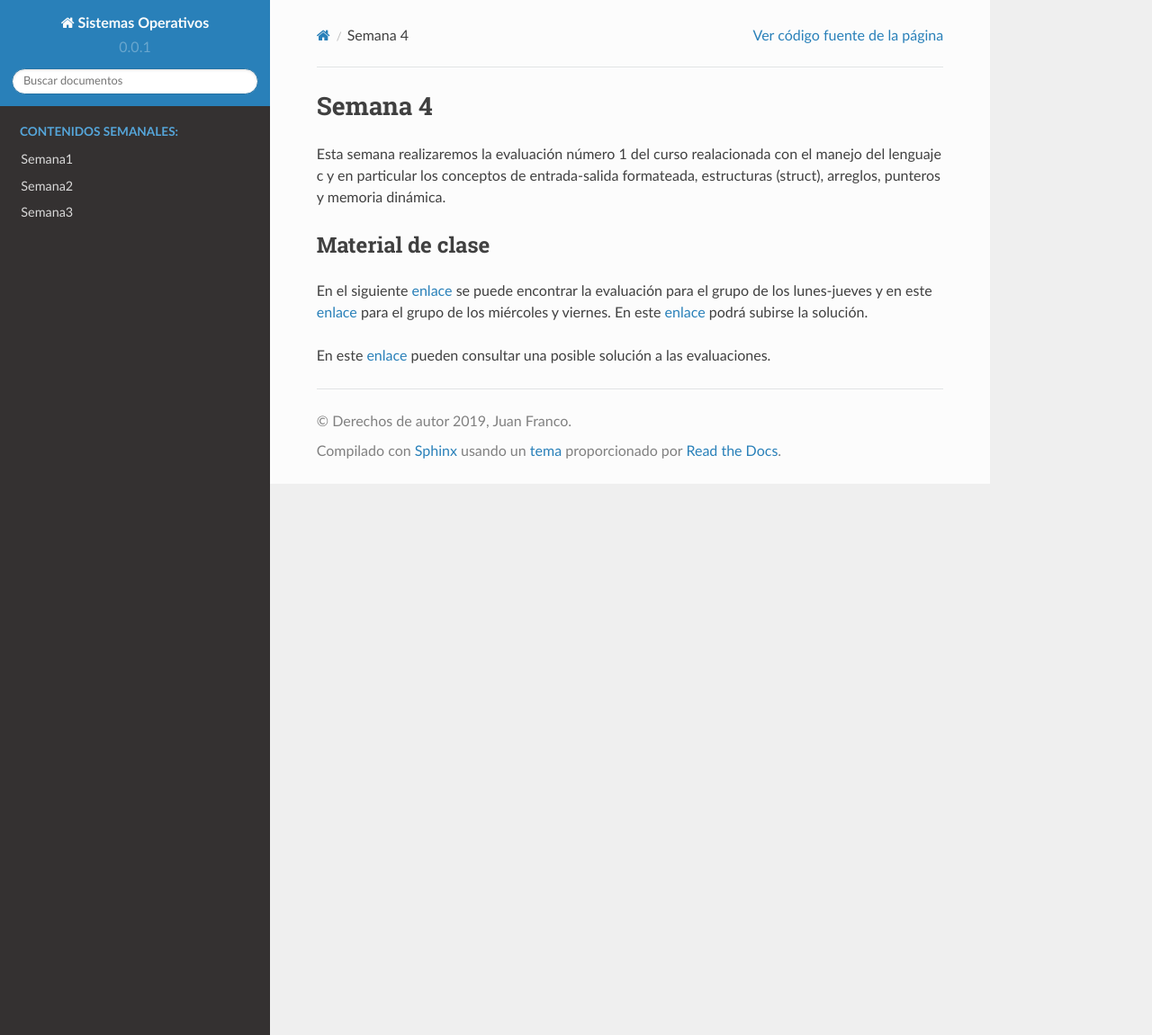
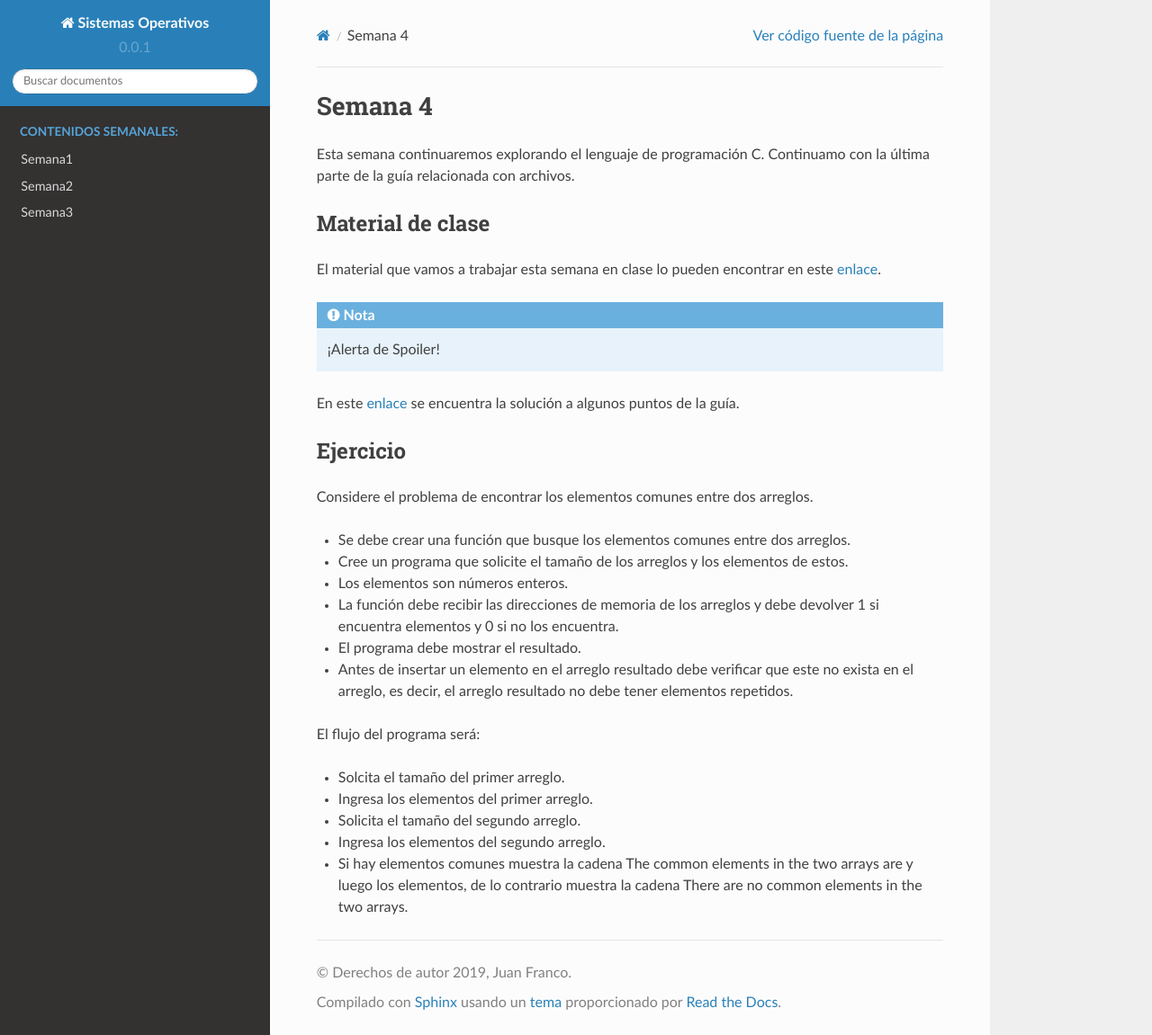
Before and after one commit to juanferfranco/sistemasoperativos, a Sphinx documentation site: the page built from docs/_semana4/semana4.rst, in a window 1280 px wide and 1151 px high. Shown: the whole window at 90% size. Built offline with Sphinx 7.4.7 and the Read the Docs theme 2.0.0, drawn with Linux system fonts in a browser that asks for light colours.

Commit message:
add week 4

```diff
--- a/docs/_semana3/semana3.rst
+++ b/docs/_semana3/semana3.rst
@@ -1,6 +1,6 @@
 Semana 3
 ===========
-Durante esta semana continuaremo explorando el lenguaje de programación C.
+Durante esta semana continuaremos explorando el lenguaje de programación C.
 En particular arreglos, memoria dinámica y estructuras de datos.
 
 Material de clase
--- a/docs/_semana4/semana4.rst
+++ b/docs/_semana4/semana4.rst
@@ -1,14 +1,38 @@
 Semana 4
 ===========
-Esta semana realizaremos la evaluación número 1 del curso realacionada con el manejo del lenguaje c y en particular
-los conceptos de entrada-salida formateada, estructuras (struct), arreglos, punteros y memoria dinámica.
+Esta semana continuaremos explorando el lenguaje de programación C. Continuamo con la
+última parte de la guía relacionada con archivos.
 
 Material de clase
 ------------------
-En el siguiente `enlace <https://drive.google.com/open?id=1vN68F_eTPyEK7YmELdXyDT-403aFXBScVgIgBF7XOTk>`__ se puede encontrar
-la evaluación para el grupo de los lunes-jueves y en este `enlace <https://drive.google.com/open?id=1CxuO4w7jKYNDKz8atdR2R4w75Ufo4yp7St4kawx4Mf0>`__ para el
-grupo de los miércoles y viernes. En este `enlace <https://www.dropbox.com/request/iV86PdGjGhm0EW5qe26k>`__ podrá subirse
-la solución.
+El material que vamos a trabajar esta semana en clase lo pueden encontrar en este
+`enlace <https://drive.google.com/open?id=1hBPkoUsGUmatr3tRm5ztr-s3hyc3OLhl>`__.
 
-En este `enlace <https://drive.google.com/open?id=1kw4nz_pI3nywZjaOBWwr2PkmP7_x_2je>`__ pueden consultar una posible
-solución a las evaluaciones.
+.. note::
+    ¡Alerta de Spoiler!
+
+En este `enlace <https://drive.google.com/file/d/1FWuPqJNWvEvHp89-ADvKu7XqdAZR6fx2/view?usp=sharing>`__
+se encuentra la solución a algunos puntos de la guía.
+
+Ejercicio
+----------
+Considere el problema de encontrar los elementos comunes entre dos arreglos.
+
+* Se debe crear una función que busque los elementos comunes entre dos arreglos.
+* Cree un programa que solicite el tamaño de los arreglos y los elementos de estos.
+* Los elementos son números enteros.
+* La función debe recibir las direcciones de memoria de los arreglos y debe devolver 1 si
+  encuentra elementos y 0 si no los encuentra.
+* El programa debe mostrar el resultado.
+* Antes de insertar un elemento en el arreglo resultado debe verificar que este no exista
+  en el arreglo, es decir, el arreglo resultado no debe tener elementos repetidos.
+
+El flujo del programa será:
+
+* Solcita el tamaño del primer arreglo.
+* Ingresa los elementos del primer arreglo.
+* Solicita el tamaño del segundo arreglo.
+* Ingresa los elementos del segundo arreglo.
+* Si hay elementos comunes muestra la cadena The common elements in the two arrays are
+  y luego los elementos, de lo contrario muestra la cadena There are no
+  common elements in the two arrays.
```
